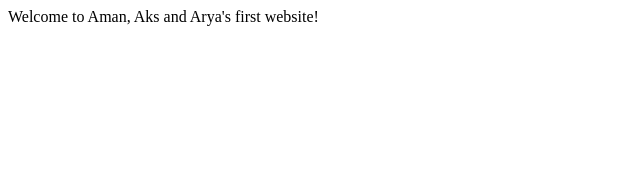
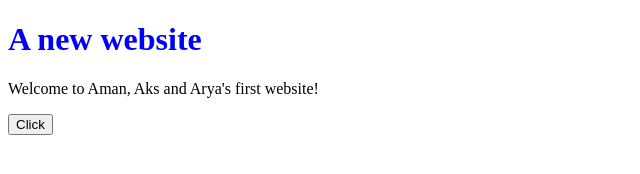
Before and after one commit to amandeepkaurbawa/amandeepkaurbawa.github.io, a plain HTML site: page index.html in a window 1280 px wide. Shown: the whole page, without its empty margins (0-640 px from the left). Drawn offline with Linux system fonts and the light colour scheme.

Commit message:
Adding settings

```diff
--- a/index.html
+++ b/index.html
@@ -2,9 +2,19 @@
 <html lang="en">
 
 <head>
-    <title>first website</title>
+    <title>Let's add stuff</title>
+    <style>
+        h1 {
+            color: blue;
+        }
+    </style>
+    <script src="settings.js"></script>
 </head>
 
 <body>
-    Welcome to Aman, Aks and Arya's first website!
+    <h1>
+        A new website
+    </h1>
+    <p>Welcome to Aman, Aks and Arya's first website!</p>
+    <button id="btn" click="firstclick()">Click</button>
 </body>
```
